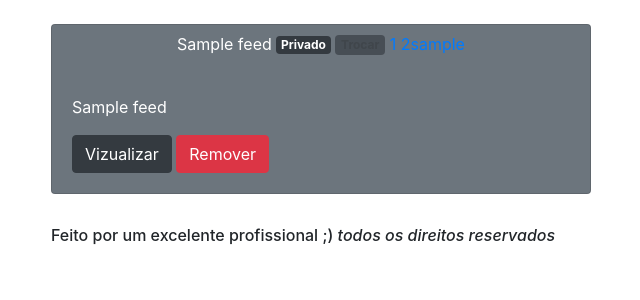
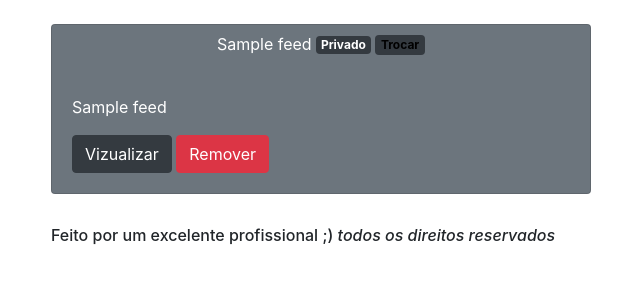
Before and after one commit to juniorjrml/SARSS, a Django app: page / in a window 1280 px wide. Shown: the part 200-500 px from the top of the page, without its empty margins (34-674 px from the left). Run offline with Django 3.2, Linux system fonts and the light colour scheme; a user stored in the database is signed in; tables that the repository leaves empty hold one stand-in row (values such as "Sample post"); some libraries are stand-ins or nearby versions.

Commit message:
desabilitando botao de troca de estado do feed em caso de nao ser o dono do feed

```diff
--- a/core/templates/estrutura/card_feed.html
+++ b/core/templates/estrutura/card_feed.html
@@ -10,9 +10,9 @@
         {% endif %}
                  </span>
                 <a href="/feed/altera_privacidade/{{ feed.id }}">
-                     {% if feed.user != user.username %}
+                     {% if feed.usuario.username != user.username %}
                         <button class="btn bg-dark badge" disabled>Trocar</button>
-                        1{{ feed.user }}
+                        1{{ feed.usuario.username }}
                         2{{ user.username }}
                     {% else %}
                         <button class="btn bg-dark badge">Trocar</button>
```
